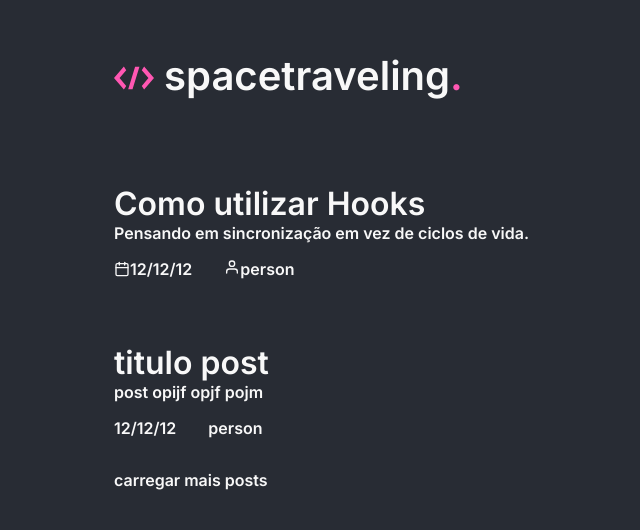
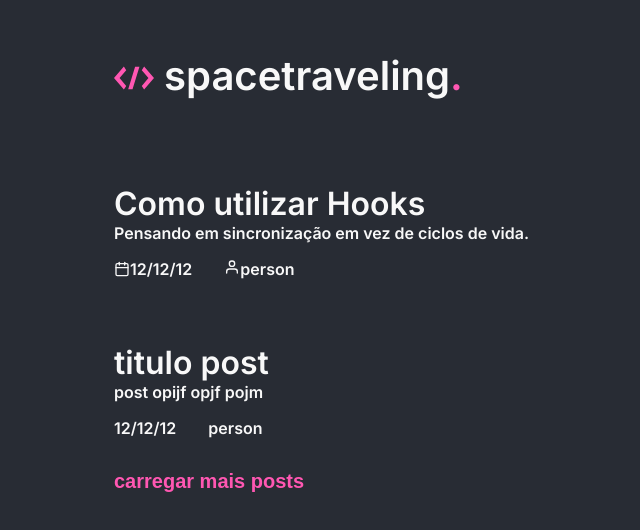
Before and after one commit to HemersonChaves/spacetraveling-rocketset, a Next.js app: page / in a window 1280 px wide. Shown: the top 530 px of the page, without its empty margins (206-846 px from the left). Built offline with nearby package versions, Linux system fonts and the light colour scheme.

Commit message:
refactor(button): adiciona estilo nao botão carregar mais posts

```diff
--- a/src/pages/home.module.scss
+++ b/src/pages/home.module.scss
@@ -19,7 +19,7 @@
 .posts {
   max-width: 720px;
   margin: 4rem auto 2rem;
-  h2{
+  h2 {
     font-size: 2rem;
     font-weight: 600;
   }
@@ -50,10 +50,26 @@
     }
   }
 }
-.meta{
+.meta {
   display: flex;
   margin-top: 1rem;
-  time{
+  time {
     margin-right: 2rem;
   }
 }
+
+.maisButton {
+  background-color: transparent;
+  background-repeat: no-repeat;
+  border: none;
+  cursor: pointer;
+  overflow: hidden;
+  outline: none;
+  color: var(--pink-500);
+  font-size: 1.25rem;
+  font-weight: bold;
+  transition: filter 0.2s;
+  &:hover {
+    filter: brightness(0.8);
+  }
+}
--- a/src/pages/index.tsx
+++ b/src/pages/index.tsx
@@ -68,7 +68,15 @@ export default function Home(): JSX.Element {
             </Link>
           </div>
         </article>
-        <div>carregar mais posts</div>
+        <div>
+          <button
+            type="button"
+            // onClick={() => handleSubscribe()}
+            className={styles.maisButton}
+          >
+            carregar mais posts
+          </button>
+        </div>
       </main>
     </>
   );
```
Lines whose indentation alone changed are shown as unchanged.
